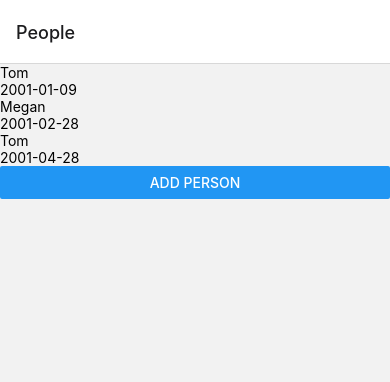
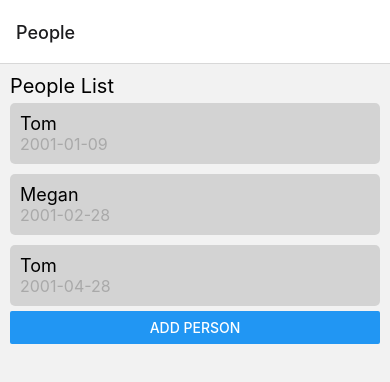
Before and after one commit to tse00022/mad9135-react-native-giftr-app, a React Native app: screen /People in a window 390 px wide. Shown: the top 382 px of the page. Built offline with nearby package versions, Linux system fonts and the light colour scheme.

Commit message:
Add style for peopleScreen

```diff
--- a/App.js
+++ b/App.js
@@ -12,6 +12,5 @@ export default function App() {
 const styles = StyleSheet.create({
   container: {
     flex: 1,
-    backgroundColor: "#fff",
   },
 });
--- a/screens/PeopleScreen.js
+++ b/screens/PeopleScreen.js
@@ -20,14 +20,15 @@ export default function PeopleScreen({navigation}) {
   ];
 
   return (
-    <View>
+    <View style={{padding: 10}}>
+        <Text style={{fontSize: 20}}>People List</Text>
         <FlatList
             data={people}
             keyExtractor={(item) => item.id}
             renderItem={({ item }) => (
-            <View>
-                <Text>{item.name}</Text>
-                <Text>{item.dob}</Text>
+            <View style={{borderRadius: 5, marginVertical: 5, padding: 10, backgroundColor: "lightgrey"}}>
+                <Text style={{fontSize: 18}}>{item.name}</Text>
+                <Text style={{fontSize: 16, color: "darkgrey"}}>{item.dob}</Text>
             </View>
             )}
         />
```
